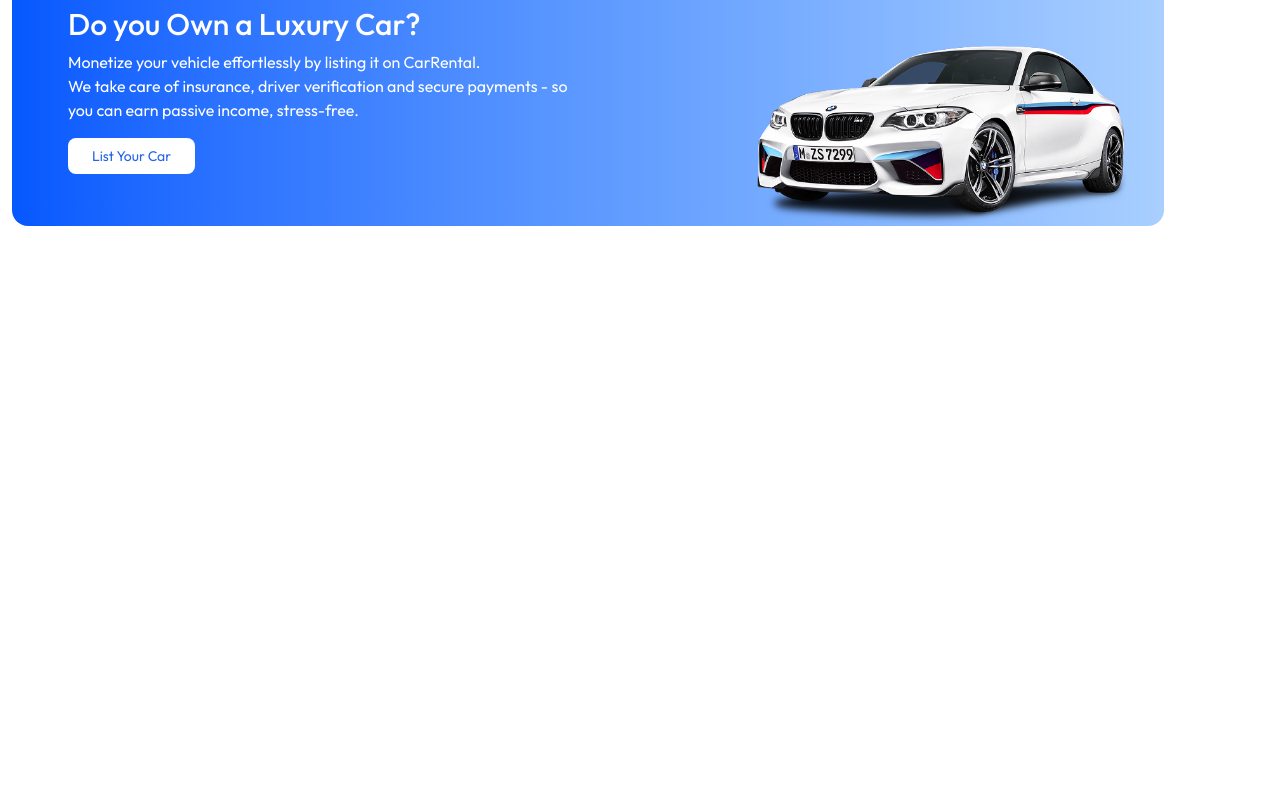
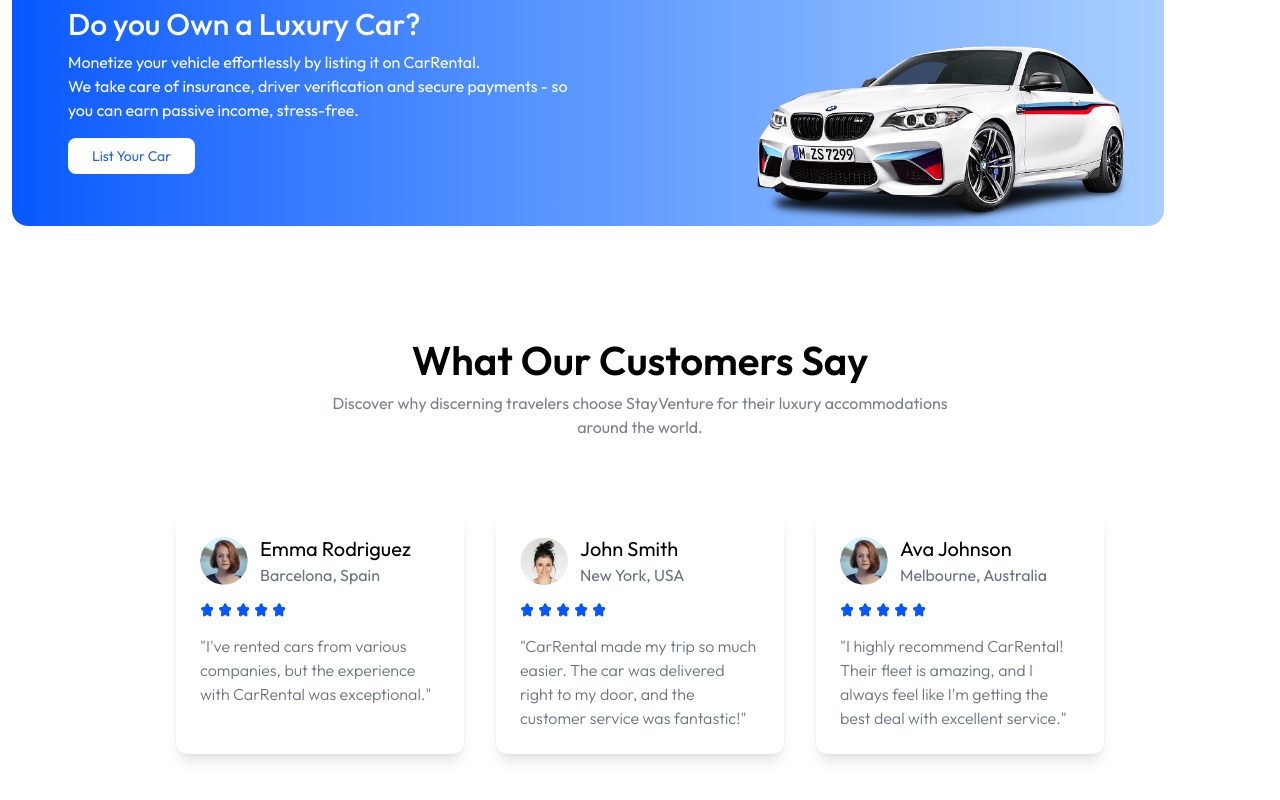
Before and after one commit to subarnoturja/CarRental-client, a React (Vite) app: page / in a window 1280 px wide. Shown: the part 2081-2881 px from the top of the page. Before the commit the page ends 2307 px from the top, so only its background shows below. Built offline with nearby package versions, Linux system fonts and the light colour scheme.

Commit message:
testimonial added

```diff
--- /dev/null
+++ b/src/components/Testimonial.jsx
@@ -0,0 +1,51 @@
+import { assets } from "../assets/assets";
+import Title from "./Title"
+
+const Testimonial = () => {
+
+     const testimonials = [
+        { name: "Emma Rodriguez",
+            location: "Barcelona, Spain",
+            image: assets.testimonial_image_1,
+            testimonial: "I've rented cars from various companies, but the experience with CarRental was exceptional."
+        },
+        { name: "John Smith",
+            location: "New York, USA",
+            image: assets.testimonial_image_2,
+            testimonial: "CarRental made my trip so much easier. The car was delivered right to my door, and the customer service was fantastic!"
+        },
+        { name: "Ava Johnson",
+            location: "Melbourne, Australia",
+            image: assets.testimonial_image_1,
+            testimonial: "I highly recommend CarRental! Their fleet is amazing, and I always feel like I'm getting the best deal with excellent service."
+        },
+    ];
+
+  return (
+    <div className="py-28 px-6 md:px-16 lg:px-24 xl:px-44">
+            <Title title="What Our Customers Say" subTitle="Discover why discerning travelers choose StayVenture for their luxury accommodations around the world." />
+
+            <div className="grid grid-cols-1 sm:grid-cols-2 lg:grid-cols-3 gap-8 mt-18">
+                {testimonials.map((testimonial, index) => (
+                    <div key={index} className="bg-white p-6 rounded-xl shadow-lg hover:-translate-y-1 transition-all duration-500">
+                        <div className="flex items-center gap-3">
+                            <img className="w-12 h-12 rounded-full" src={testimonial.image} alt={testimonial.name} />
+                            <div>
+                                <p className="text-xl">{testimonial.name}</p>
+                                <p className="text-gray-500">{testimonial.location}</p>
+                            </div>
+                        </div>
+                        <div className="flex items-center gap-1 mt-4">
+                            {Array(5).fill(0).map((_, index) => (
+                                <img key={index} src={assets.star_icon} alt="star-icon" />
+                            ))}
+                        </div>
+                        <p className="text-gray-500 max-w-90 mt-4 font-light">"{testimonial.testimonial}"</p>
+                    </div>
+                ))}
+            </div>
+        </div>
+  )
+}
+
+export default Testimonial
--- a/src/pages/Home.jsx
+++ b/src/pages/Home.jsx
@@ -2,6 +2,7 @@
 import Hero from '../components/Hero'
 import FeaturedSection from '../components/FeaturedSection'
 import Banner from '../components/Banner'
+import Testimonial from '../components/Testimonial'
 
 const Home = () => {
   return (
@@ -9,6 +10,7 @@
         <Hero />
         <FeaturedSection />
         <Banner />
+        <Testimonial />
     </div>
   )
 }
```
